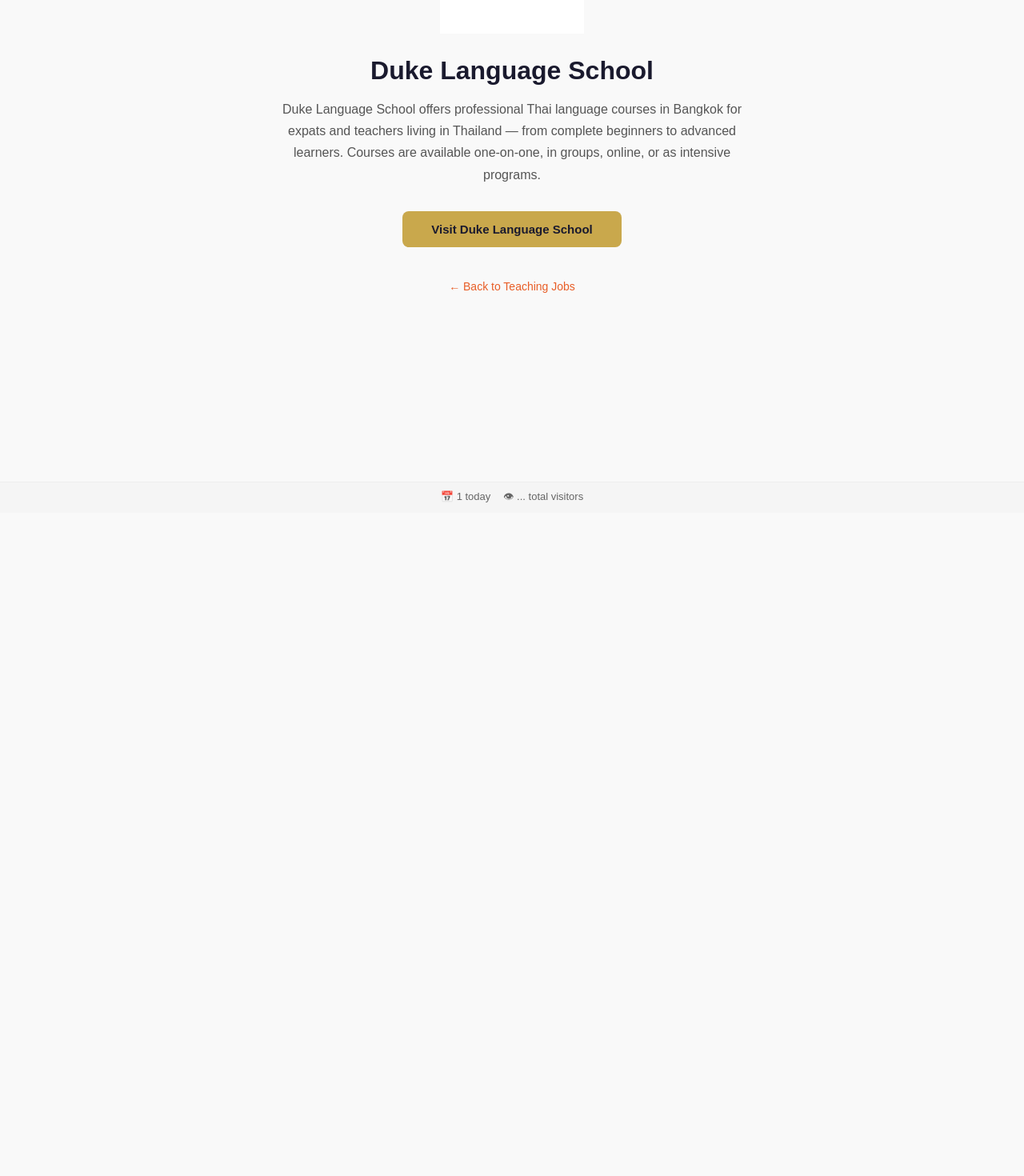
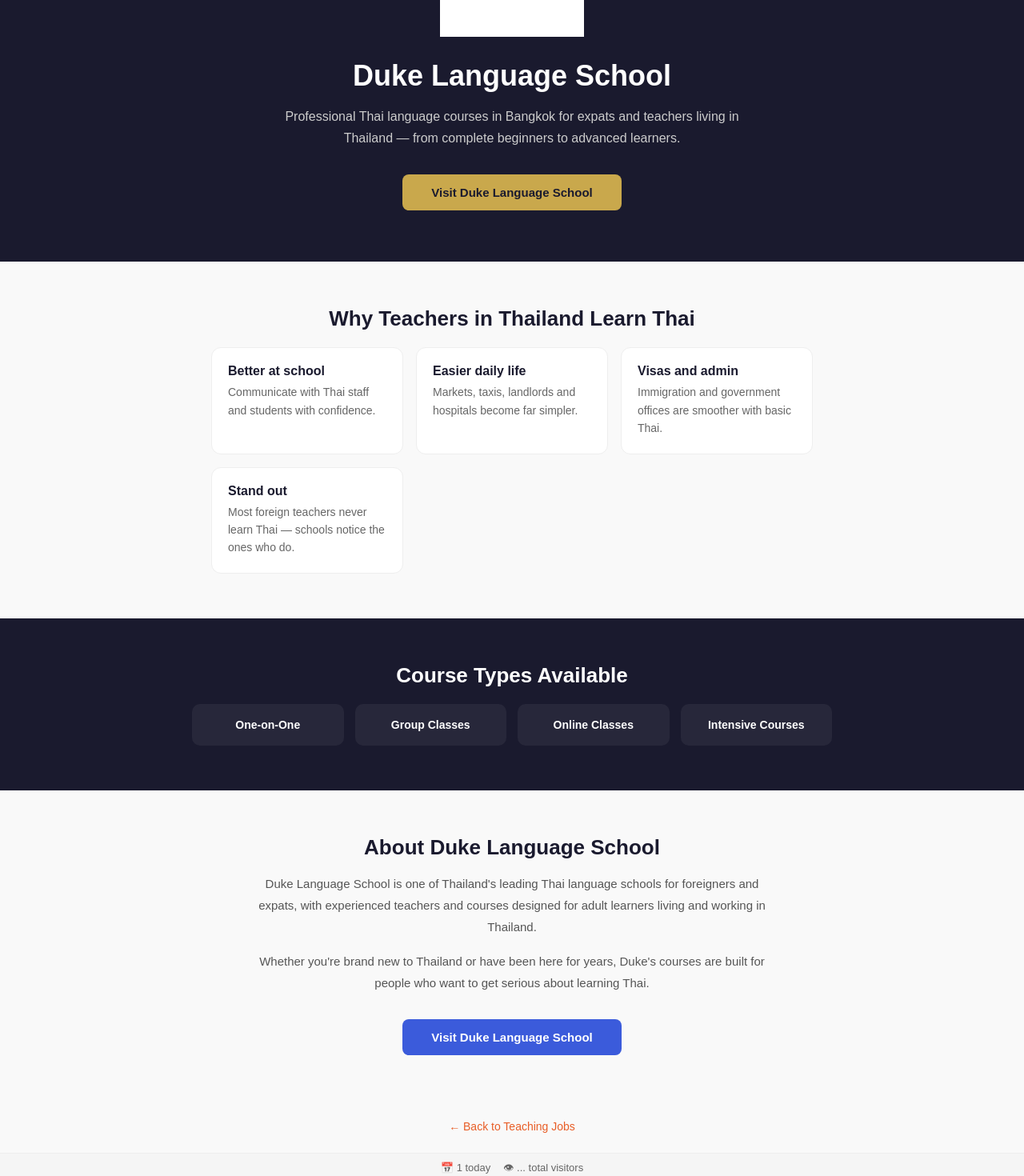
Before and after one commit to Davidjohnray/thailand-jobs, a Next.js app: page /sponsors/duke-language in a window 1280 px wide. Shown: the part 260-1730 px from the top of the page at 80% size. Before the commit the page ends 901 px from the top, so only its background shows below. Built offline with nearby package versions, Linux system fonts and the light colour scheme; no server answers; the database is empty.

Commit message:
add more info sections to duke-language page

```diff
--- a/app/sponsors/duke-language/page.tsx
+++ b/app/sponsors/duke-language/page.tsx
@@ -2,19 +2,87 @@ import Link from 'next/link'
 
 export default function DukeLanguagePage() {
   return (
-    <main style={{ background: '#f9f9f9', minHeight: '100vh', padding: '60px 24px', textAlign: 'center' }}>
+    <main style={{ background: '#f9f9f9', minHeight: '100vh' }}>
+
+      {/* HERO */}
+      <section style={{ background: '#1a1a2e', padding: '64px 24px', textAlign: 'center' }}>
         <img src="/sponsors/dukelanguage_school.png" alt="Duke Language School" style={{ width: '180px', marginBottom: '24px' }} />
-      <h1 style={{ fontSize: '32px', fontWeight: 800, color: '#1a1a2e', marginBottom: '16px' }}>
+        <h1 style={{ color: 'white', fontSize: '36px', fontWeight: 800, marginBottom: '16px' }}>
           Duke Language School
         </h1>
-      <p style={{ maxWidth: '600px', margin: '0 auto 32px', color: '#555', fontSize: '16px', lineHeight: 1.7 }}>
-        Duke Language School offers professional Thai language courses in Bangkok for expats and teachers living in Thailand — from complete beginners to advanced learners. Courses are available one-on-one, in groups, online, or as intensive programs.
+        <p style={{ color: '#ccc', maxWidth: '600px', margin: '0 auto 32px', fontSize: '16px', lineHeight: 1.7 }}>
+          Professional Thai language courses in Bangkok for expats and teachers living in Thailand — from complete beginners to advanced learners.
         </p>
         <a href="https://dukelanguage.com/" target="_blank" rel="noopener noreferrer"
           style={{ display: 'inline-block', background: '#c9a84c', color: '#1a1a2e', padding: '14px 36px', borderRadius: '8px', textDecoration: 'none', fontWeight: 700, fontSize: '15px' }}>
           Visit Duke Language School
         </a>
-      <div style={{ marginTop: '40px' }}>
+      </section>
+
+      {/* WHY LEARN THAI */}
+      <section style={{ maxWidth: '800px', margin: '0 auto', padding: '56px 24px' }}>
+        <h2 style={{ fontSize: '26px', fontWeight: 800, color: '#1a1a2e', marginBottom: '20px', textAlign: 'center' }}>
+          Why Teachers in Thailand Learn Thai
+        </h2>
+        <div style={{ display: 'grid', gridTemplateColumns: 'repeat(auto-fill, minmax(240px, 1fr))', gap: '16px' }}>
+          <div style={{ background: 'white', borderRadius: '12px', padding: '20px', border: '1px solid #eee' }}>
+            <div style={{ fontWeight: 700, marginBottom: '6px', color: '#1a1a2e' }}>Better at school</div>
+            <div style={{ color: '#666', fontSize: '14px', lineHeight: 1.6 }}>Communicate with Thai staff and students with confidence.</div>
+          </div>
+          <div style={{ background: 'white', borderRadius: '12px', padding: '20px', border: '1px solid #eee' }}>
+            <div style={{ fontWeight: 700, marginBottom: '6px', color: '#1a1a2e' }}>Easier daily life</div>
+            <div style={{ color: '#666', fontSize: '14px', lineHeight: 1.6 }}>Markets, taxis, landlords and hospitals become far simpler.</div>
+          </div>
+          <div style={{ background: 'white', borderRadius: '12px', padding: '20px', border: '1px solid #eee' }}>
+            <div style={{ fontWeight: 700, marginBottom: '6px', color: '#1a1a2e' }}>Visas and admin</div>
+            <div style={{ color: '#666', fontSize: '14px', lineHeight: 1.6 }}>Immigration and government offices are smoother with basic Thai.</div>
+          </div>
+          <div style={{ background: 'white', borderRadius: '12px', padding: '20px', border: '1px solid #eee' }}>
+            <div style={{ fontWeight: 700, marginBottom: '6px', color: '#1a1a2e' }}>Stand out</div>
+            <div style={{ color: '#666', fontSize: '14px', lineHeight: 1.6 }}>Most foreign teachers never learn Thai — schools notice the ones who do.</div>
+          </div>
+        </div>
+      </section>
+
+      {/* COURSE TYPES */}
+      <section style={{ background: '#1a1a2e', padding: '56px 24px' }}>
+        <div style={{ maxWidth: '800px', margin: '0 auto' }}>
+          <h2 style={{ color: 'white', fontSize: '26px', fontWeight: 800, marginBottom: '20px', textAlign: 'center' }}>
+            Course Types Available
+          </h2>
+          <div style={{ display: 'grid', gridTemplateColumns: 'repeat(auto-fill, minmax(180px, 1fr))', gap: '14px' }}>
+            <div style={{ background: 'rgba(255,255,255,0.06)', borderRadius: '10px', padding: '18px', textAlign: 'center' }}>
+              <div style={{ color: 'white', fontWeight: 700, fontSize: '14px' }}>One-on-One</div>
+            </div>
+            <div style={{ background: 'rgba(255,255,255,0.06)', borderRadius: '10px', padding: '18px', textAlign: 'center' }}>
+              <div style={{ color: 'white', fontWeight: 700, fontSize: '14px' }}>Group Classes</div>
+            </div>
+            <div style={{ background: 'rgba(255,255,255,0.06)', borderRadius: '10px', padding: '18px', textAlign: 'center' }}>
+              <div style={{ color: 'white', fontWeight: 700, fontSize: '14px' }}>Online Classes</div>
+            </div>
+            <div style={{ background: 'rgba(255,255,255,0.06)', borderRadius: '10px', padding: '18px', textAlign: 'center' }}>
+              <div style={{ color: 'white', fontWeight: 700, fontSize: '14px' }}>Intensive Courses</div>
+            </div>
+          </div>
+        </div>
+      </section>
+
+      {/* ABOUT + CTA */}
+      <section style={{ maxWidth: '700px', margin: '0 auto', padding: '56px 24px', textAlign: 'center' }}>
+        <h2 style={{ fontSize: '26px', fontWeight: 800, color: '#1a1a2e', marginBottom: '16px' }}>About Duke Language School</h2>
+        <p style={{ color: '#555', fontSize: '15px', lineHeight: 1.8, marginBottom: '16px' }}>
+          Duke Language School is one of Thailand's leading Thai language schools for foreigners and expats, with experienced teachers and courses designed for adult learners living and working in Thailand.
+        </p>
+        <p style={{ color: '#555', fontSize: '15px', lineHeight: 1.8, marginBottom: '32px' }}>
+          Whether you're brand new to Thailand or have been here for years, Duke's courses are built for people who want to get serious about learning Thai.
+        </p>
+        <a href="https://dukelanguage.com/" target="_blank" rel="noopener noreferrer"
+          style={{ display: 'inline-block', background: '#3b5bdb', color: 'white', padding: '14px 36px', borderRadius: '8px', textDecoration: 'none', fontWeight: 700, fontSize: '15px' }}>
+          Visit Duke Language School
+        </a>
+      </section>
+
+      <div style={{ textAlign: 'center', padding: '24px' }}>
         <Link href="/jobs/teaching" style={{ color: '#E85D26', textDecoration: 'none', fontSize: '14px' }}>← Back to Teaching Jobs</Link>
       </div>
     </main>
```
Lines whose indentation alone changed are shown as unchanged.
